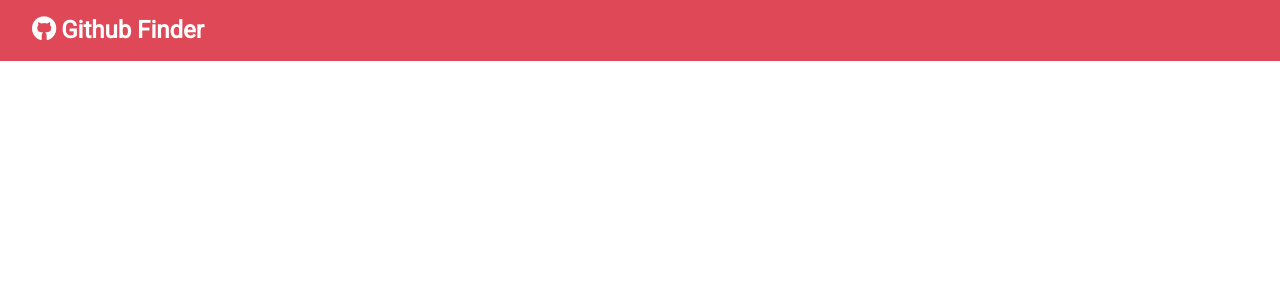
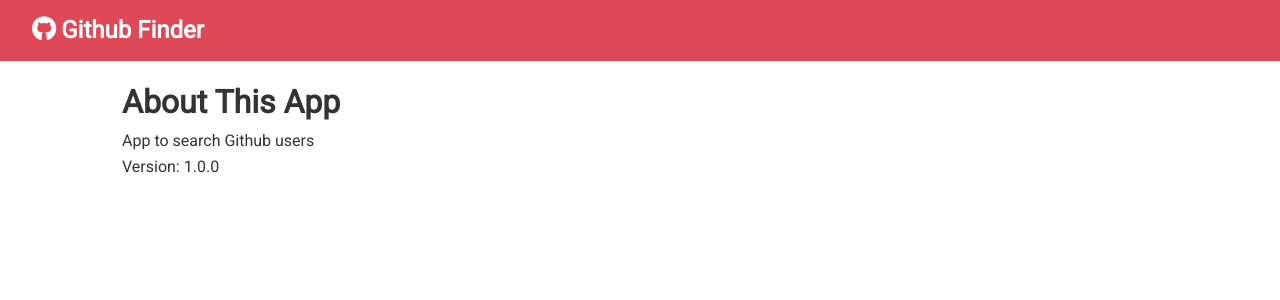
Before and after one commit to frankie303/github-discovery, a React (Create React App) app: page /about in a window 1280 px wide. Shown: the top 300 px of the page. Built offline with nearby package versions, Linux system fonts and the light colour scheme.

Commit message:
about component added and some refactoring

```diff
--- a/src/App.js
+++ b/src/App.js
@@ -1,4 +1,4 @@
-import React, { Component, Fragment } from 'react';
+import React, { Component } from 'react';
 import { BrowserRouter as Router, Switch, Route } from 'react-router-dom';
 import Navbar from './components/layout/Navbar';
 import Users from './components/users/Users';
@@ -6,6 +6,7 @@
 import Alert from './components/layout/Alert';
 import axios from 'axios';
 import './App.css';
+import About from './components/pages/About';
 
 class App extends Component {
   state = {
@@ -49,7 +50,7 @@
                 exact
                 path='/'
                 render={props => (
-                  <Fragment>
+                  <>
                     <Search
                       searchUsers={this.searchUsers}
                       clearUsers={this.clearUsers}
@@ -57,9 +58,10 @@
                       setAlert={this.setAlert}
                     />
                     <Users loading={loading} users={users} />
-                  </Fragment>
+                  </>
                 )}
               />
+              <Route exact path='/about' component={About} />
             </Switch>
           </div>
         </div>
--- /dev/null
+++ b/src/components/pages/About.js
@@ -0,0 +1,13 @@
+import React from 'react';
+
+const About = () => {
+  return (
+    <>
+      <h1>About This App</h1>
+      <p>App to search Github users</p>
+      <p>Version: 1.0.0</p>
+    </>
+  )
+}
+
+export default About;
--- a/src/components/users/Search.js
+++ b/src/components/users/Search.js
@@ -1,7 +1,7 @@
 import React, { Component } from 'react';
 import PropTypes from 'prop-types';
 
-export class Search extends Component {
+class Search extends Component {
   state = {
     text: ''
   };
@@ -15,12 +15,12 @@
 
   onSubmit = e => {
     e.preventDefault();
-    if (this.state.text === '') {
-      this.props.setAlert('Please enter something', 'light');
-    } else {
-      this.props.searchUsers(this.state.text);
-      this.setState({ text: '' });
-    }
+
+    this.state.text === ''
+    ?
+    this.props.setAlert('Please enter something', 'light')
+    :
+    this.props.searchUsers(this.state.text) && this.setState({ text: '' })
   };
 
   onChange = e => this.setState({ [e.target.name]: e.target.value });
```
